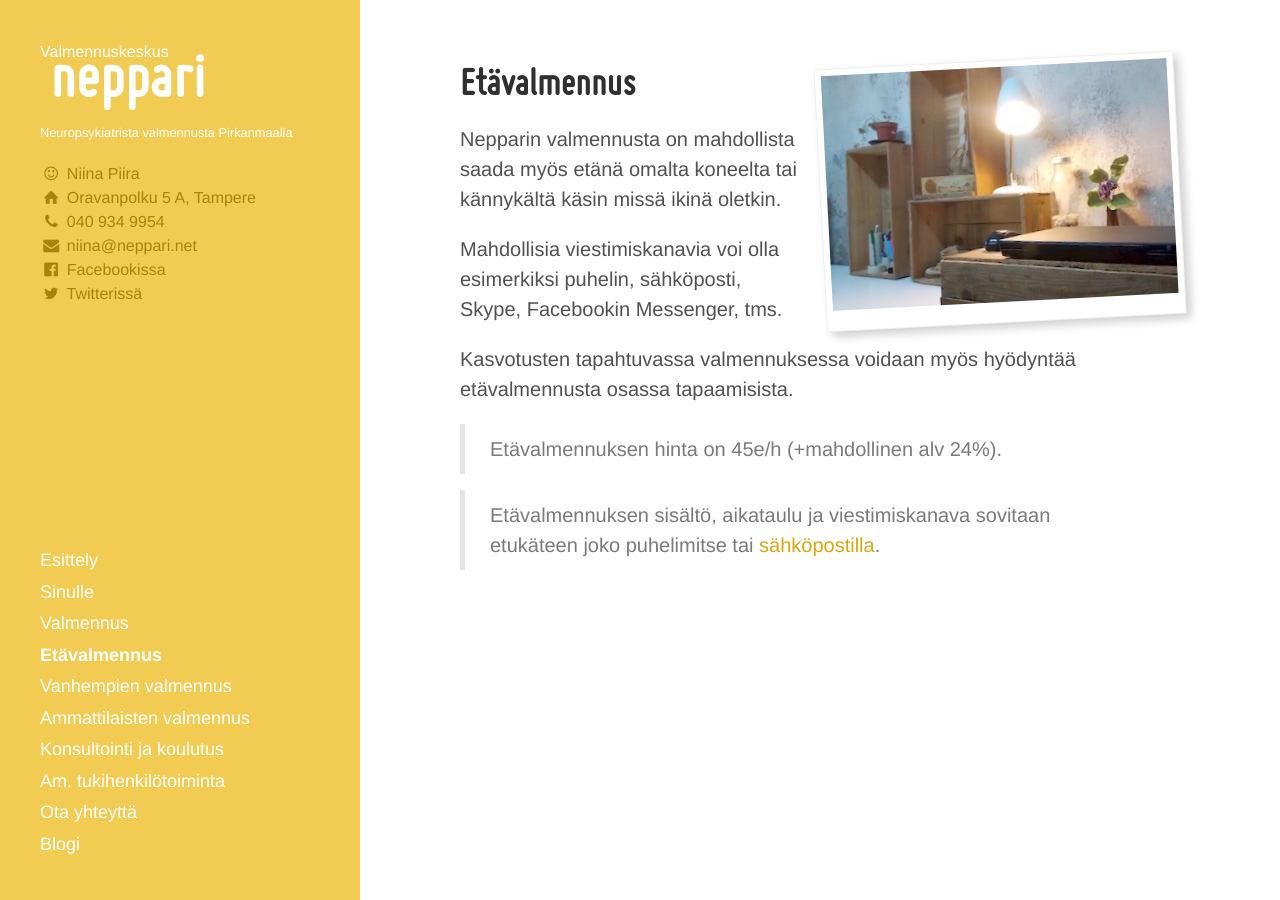
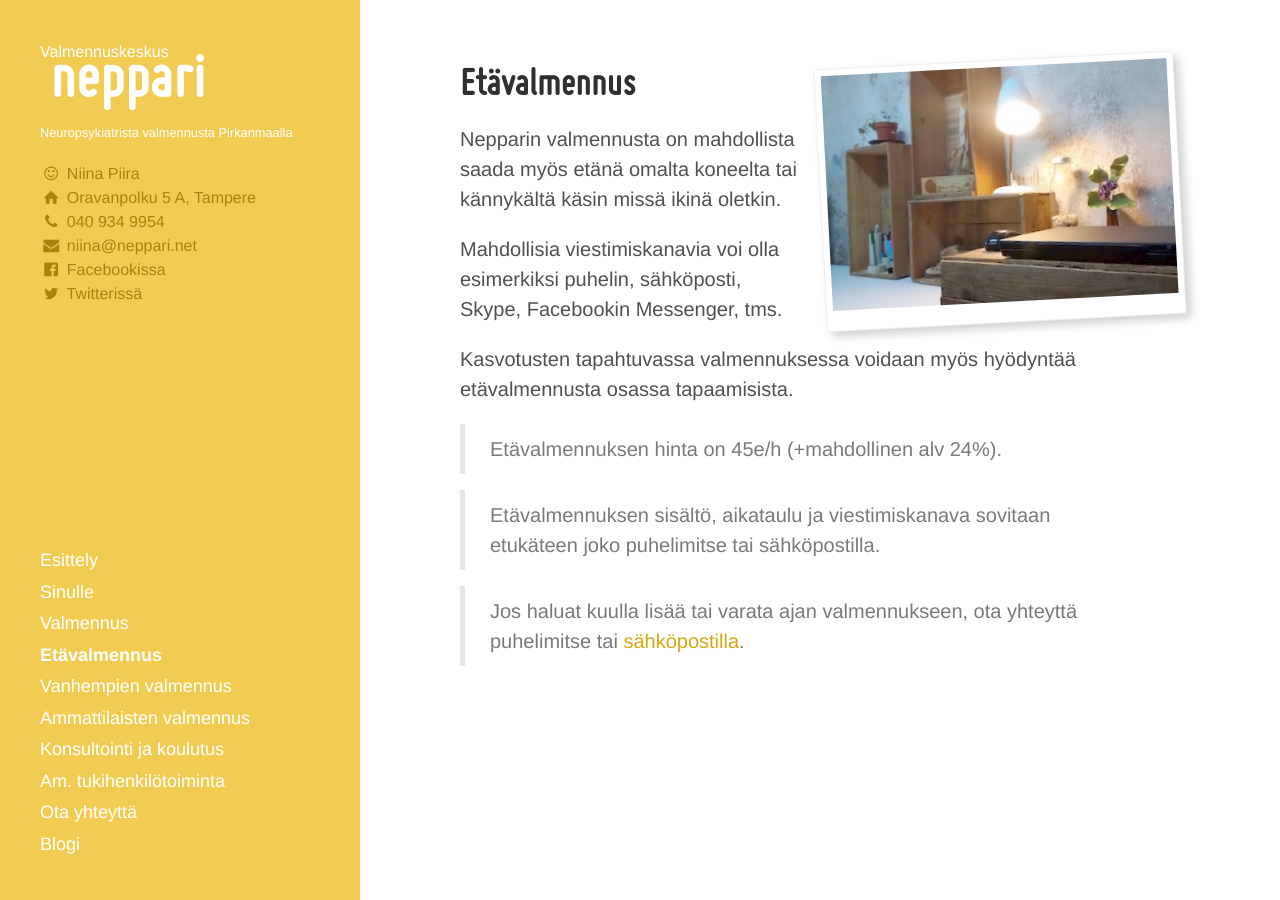
Before and after one commit to niinapiira/neppari.net, a Jekyll site: the page built from etavalmennus.md, in a window 1280 px wide. Built offline with Jekyll 4.4.1, drawn with Linux system fonts in a browser that asks for light colours.

Commit message:
Updated etavalmennus.md

```diff
--- a/etavalmennus.md
+++ b/etavalmennus.md
@@ -18,4 +18,6 @@ Kasvotusten tapahtuvassa valmennuksessa voidaan myös hyödyntää etävalmennus
 
 > Etävalmennuksen hinta on 45e/h (+mahdollinen alv 24%).
 
-> Etävalmennuksen sisältö, aikataulu ja viestimiskanava sovitaan etukäteen joko puhelimitse tai [sähköpostilla](/ota-yhteytta).
+> Etävalmennuksen sisältö, aikataulu ja viestimiskanava sovitaan etukäteen joko puhelimitse tai sähköpostilla.
+
+> Jos haluat kuulla lisää tai varata ajan valmennukseen, ota yhteyttä puhelimitse tai [sähköpostilla](/ota-yhteytta).
```
